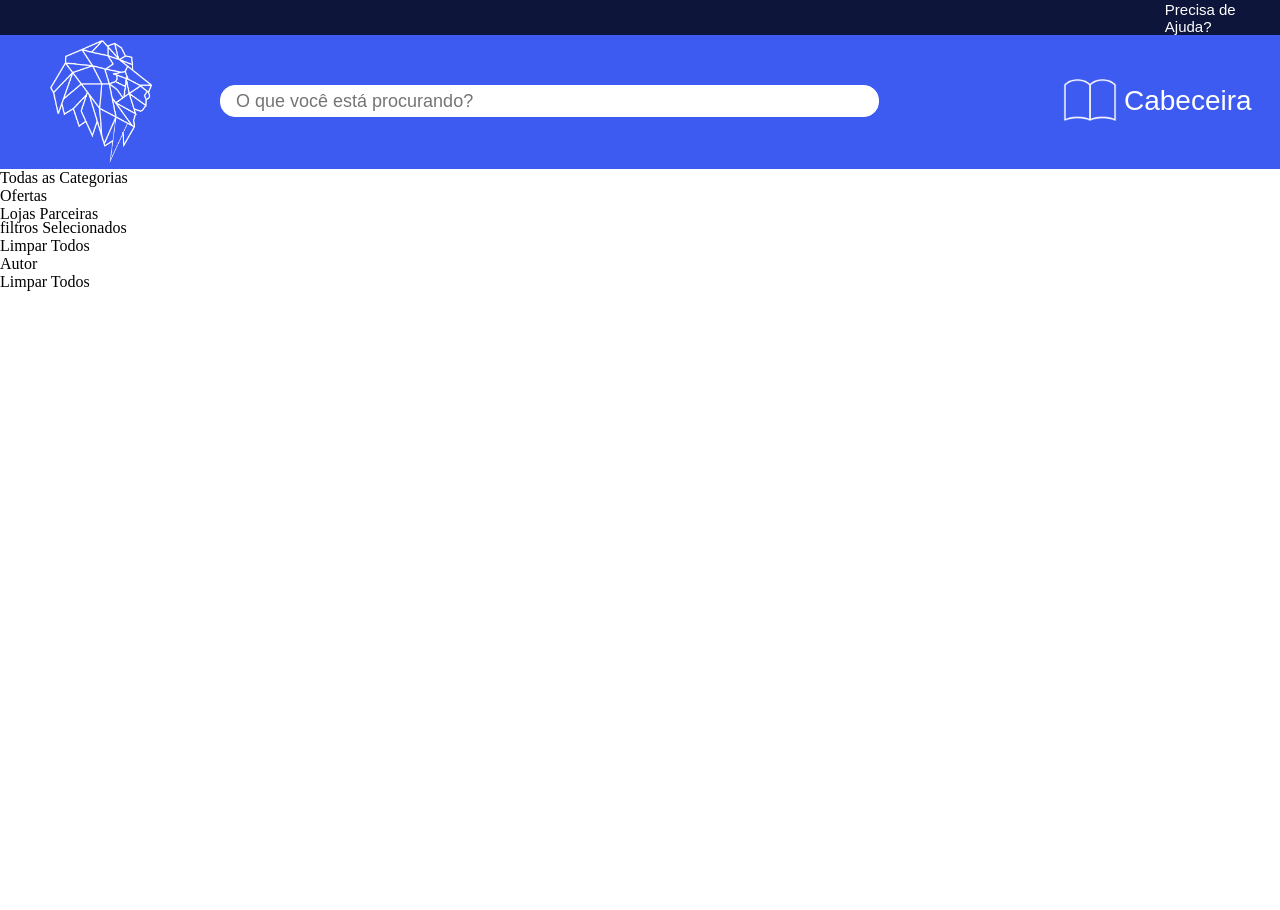
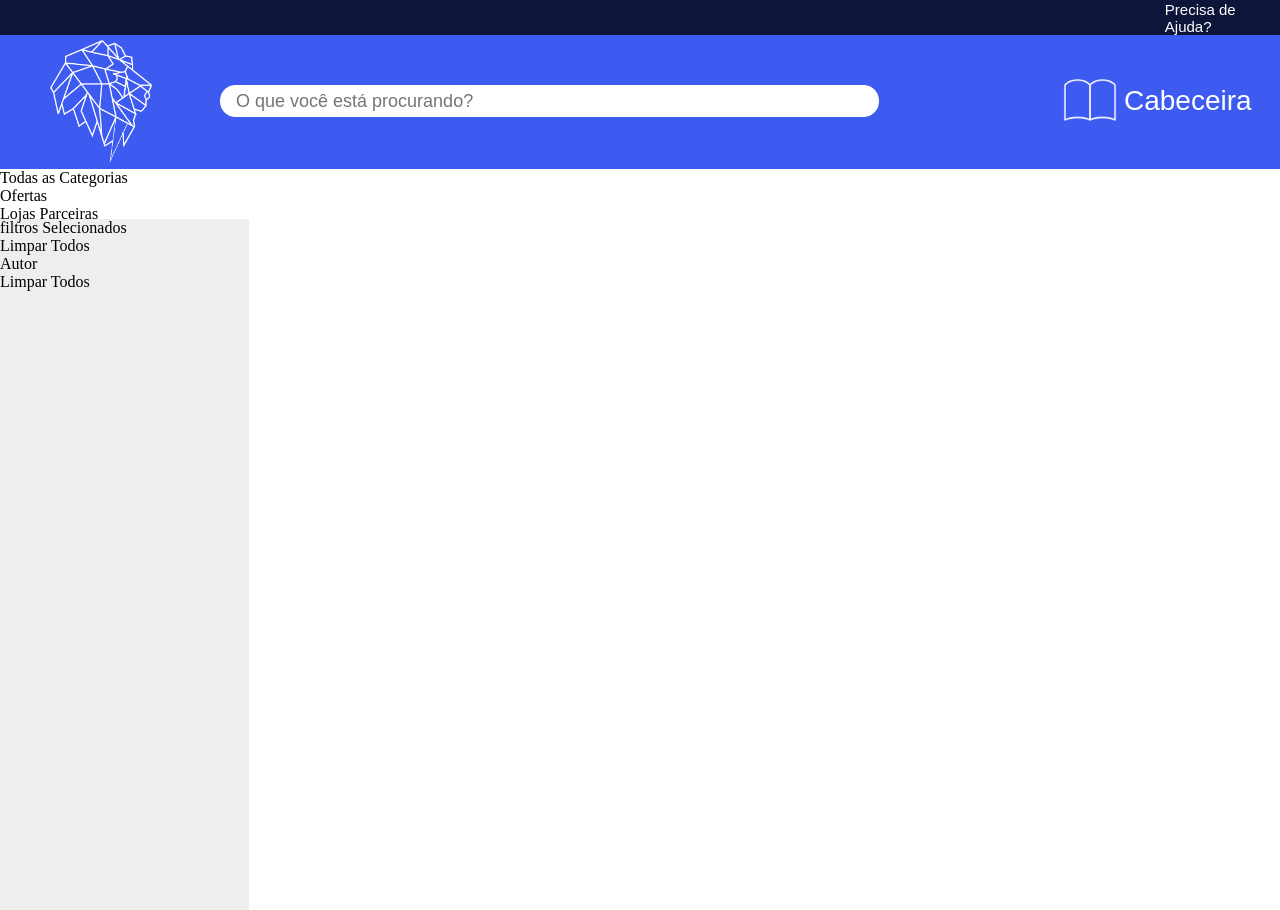
Before and after one commit to mariabrenneisen/artefatos-cristaos, a PHP site: page /itens.html in a window 1280 px wide; the page is wider, and only the part inside the window is pictured. Before the commit the page ends 291 px from the top of that part, so only its background shows below. Run offline with PHP 8.4, Linux system fonts and the light colour scheme.

Commit message:
Update estilo.css

```diff
--- a/estilo.css
+++ b/estilo.css
@@ -140,3 +140,9 @@ img{
     width: 200px;
     height: 270px;
 }
+
+.filtro{
+    background-color: rgba(238, 238, 238, 1);
+    width: 249px;
+    height: 691px;
+}
```
